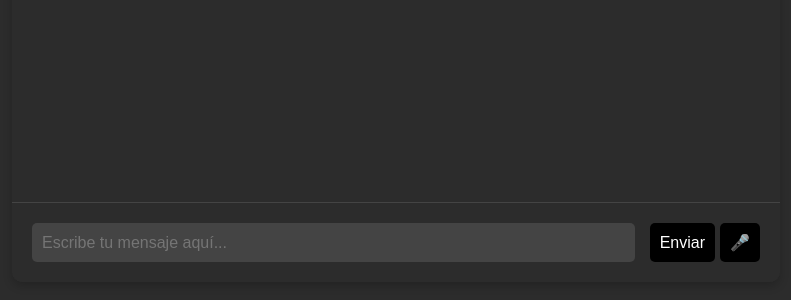
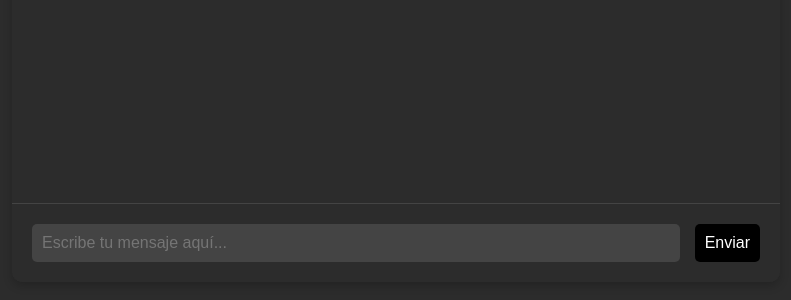
Before and after one commit to AstraUY/chat-web, a plain HTML site: page index.html in a window 1280 px wide. Shown: the part 438-738 px from the top of the page, without its empty margins (244-1035 px from the left). Drawn offline with Linux system fonts and the light colour scheme.

Commit message:
Update index.html

```diff
--- a/index.html
+++ b/index.html
@@ -9,12 +9,11 @@
 <body>
     <div class="chat-container">
         <div class="chat-window" id="chatWindow">
-            <!-- Mensajes del chat aparecerán aquí -->
+            <!-- Aquí se mostrarán los mensajes del chat -->
         </div>
         <div class="input-area">
             <input type="text" id="messageInput" placeholder="Escribe tu mensaje aquí...">
             <button id="sendButton">Enviar</button>
-            <button id="voiceButton">🎤</button>
         </div>
     </div>
     <script src="scripts.js"></script>
```
